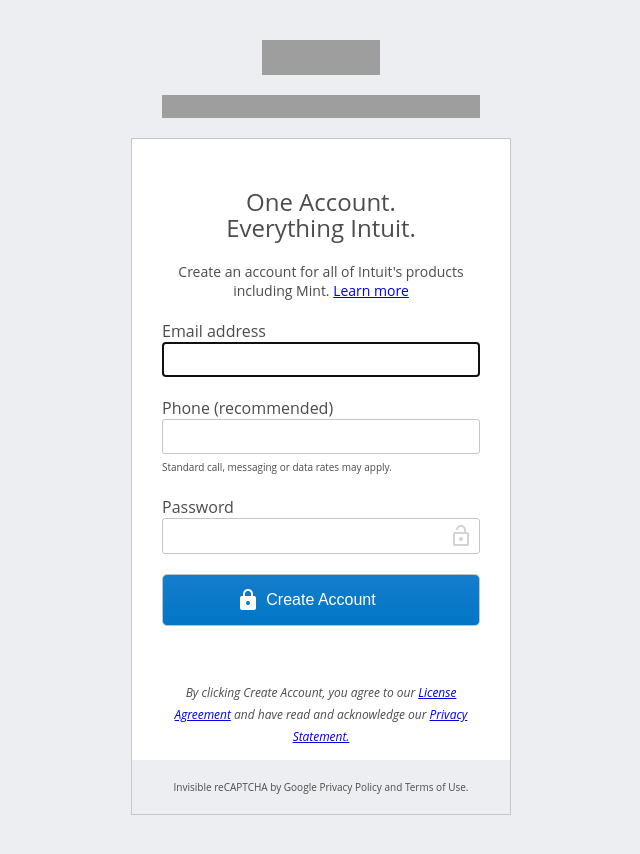
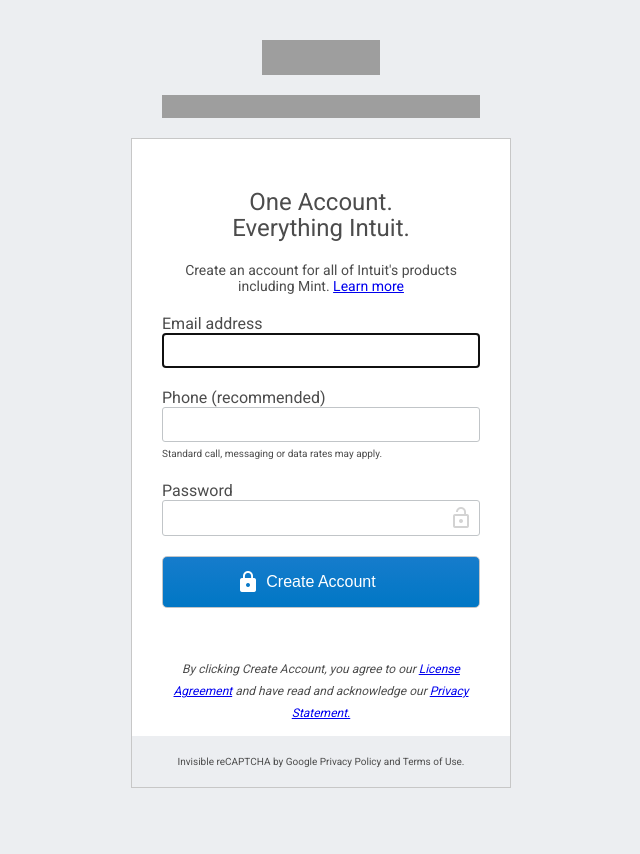
Before and after one commit to suretrust/mint-sign-in-pag, a plain HTML site: page index.html in a window 1280 px wide. Shown: the whole page, without its empty margins (319-959 px from the left). After the commit the page ends 828 px from the top, so only its background shows below. Drawn offline with Linux system fonts and the light colour scheme; grey boxes are pictures that could not be loaded.

Commit message:
centre removed from html

```diff
--- a/css/style.css
+++ b/css/style.css
@@ -1,5 +1,5 @@
 body {
-    font-family: 'Open Sans', Arial, sans-serif;
+    font-family: 'Roboto', Arial, sans-serif;
     background-color: #ECEEF1;
     margin: 40px;
 }
@@ -91,3 +91,7 @@
     background-position-y: 27px;
 
 }
+
+.center {
+    text-align: center;
+}
--- a/index.html
+++ b/index.html
@@ -5,6 +5,7 @@
     <meta name="viewport" content="width=device-width, initial-scale=1.0">
     <meta http-equiv="X-UA-Compatible" content="ie=edge">
     <link rel="stylesheet" href="css/style.css">
+    <link href="https://fonts.googleapis.com/css?family=Roboto" rel="stylesheet">
     <title>Mint Sign In Page</title>
 </head>
 <body>
@@ -16,37 +17,30 @@
     </div>
     <form id="signup" action="#">
 
-
         <section>
 
-                <center>
+            <div class="center">
                 <h1>One Account.<br> Everything Intuit.</h1>
-
                 <p>Create an account for all of Intuit's products <br /> including Mint. <a href="#">Learn more</a></p>
-                    </center>
-
+            </div>
             <fieldset>
                 <label for="email">Email address</label>
                 <input type="email" id="email" name="email" autofocus>
             </fieldset>
-
             <fieldset>
                 <label for="number">Phone (recommended)</label>
                 <input type="number" id="number" name="number">
                 <span id="call">Standard call, messaging or data rates may apply.</span>
             </fieldset>
-
             <fieldset>
                 <label for="password">Password</label>
                 <input type="password" id="password" name="password">
             </fieldset>
-
             <button type="submit">Create Account</button><br /><br /><br />
-
-                    <center>
+            <div class="center">
                 <p id="license">By clicking Create Account, you agree to our
                 <a href="#">License Agreement</a> and have read and acknowledge our <a href="#">Privacy Statement.</a></p>
-                    </center>
+            </div>
         </section>
 
         <footer>
```
Lines whose indentation alone changed are shown as unchanged.
